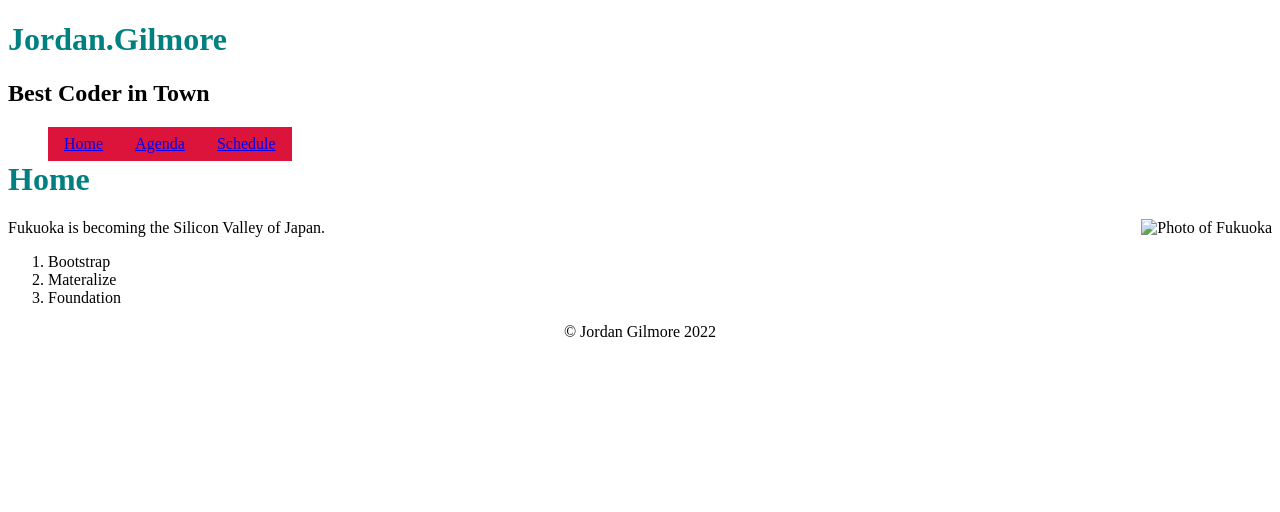
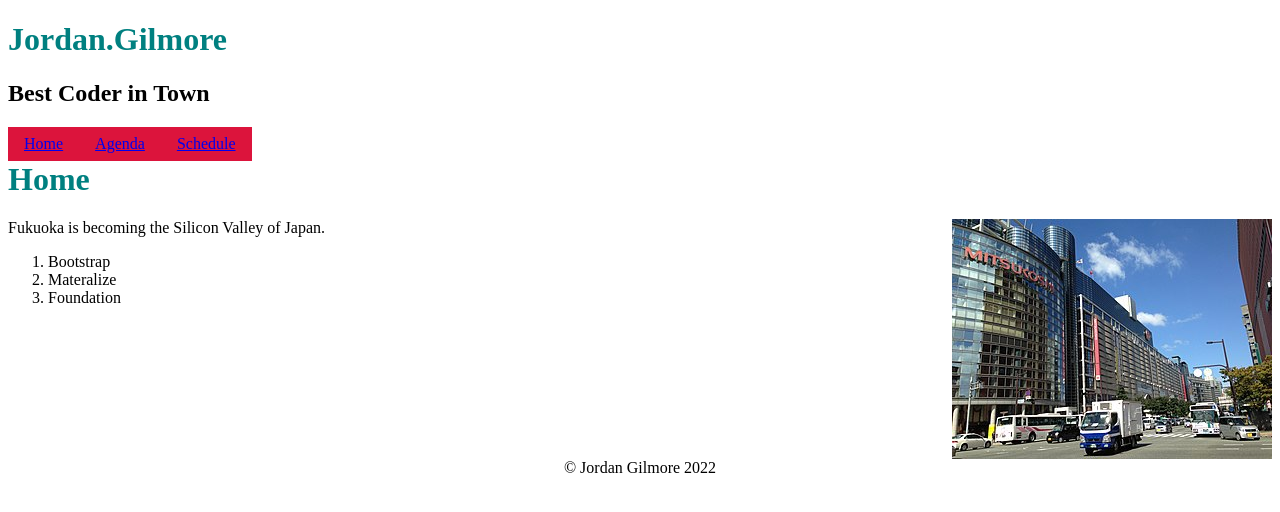
Before and after one commit to jgilmore1993/jgilmore.github.io, a plain HTML site: page index.html in a window 1280 px wide. Drawn offline with Linux system fonts and the light colour scheme.

Commit message:
update about css

```diff
--- a/css/styles.css
+++ b/css/styles.css
@@ -1,6 +1,7 @@
 h1 {
     color: teal;
 }
+nav ul {padding: 0;}
 nav ul li {
     float: left;
     list-style-type: none;
@@ -18,4 +19,5 @@ main img {
 }
 footer {
     text-align: center;
+    clear: both;
 }
--- a/index.html
+++ b/index.html
@@ -22,7 +22,7 @@
 
 <main>
 <h1>Home</h1>
-<img src="image/320px-Watanabe-dori_Street_from_Watanabe-4-Chome_Crossing_(North).jpg" alt="Photo of Fukuoka">
+<img src="Images/320px-Watanabe-dori_Street_from_Watanabe-4-Chome_Crossing_(North).jpg" alt="Photo of Fukuoka">
 <p>Fukuoka is becoming the Silicon Valley of Japan.</p>
 <ol>
   <li>Bootstrap</li>
```
